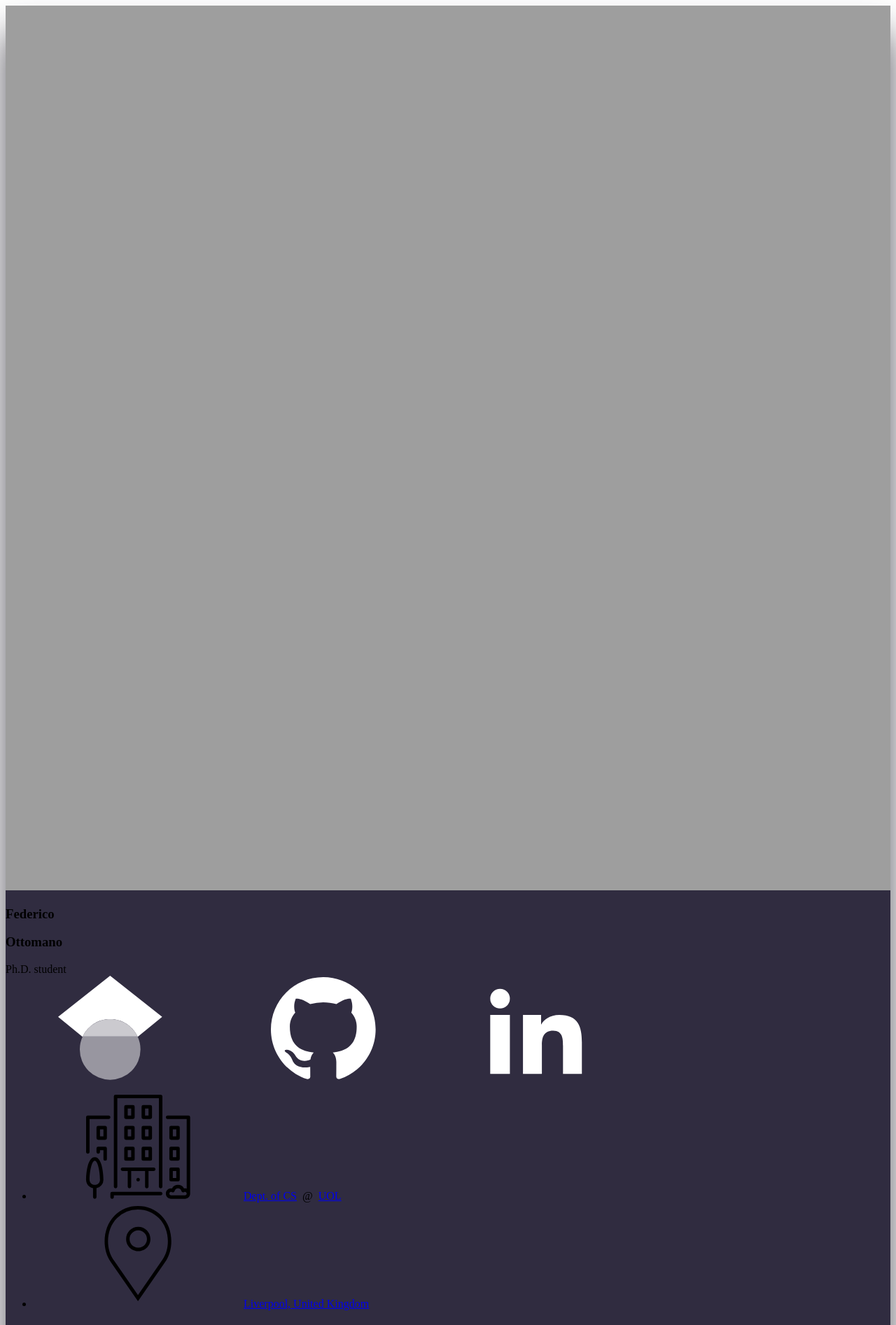
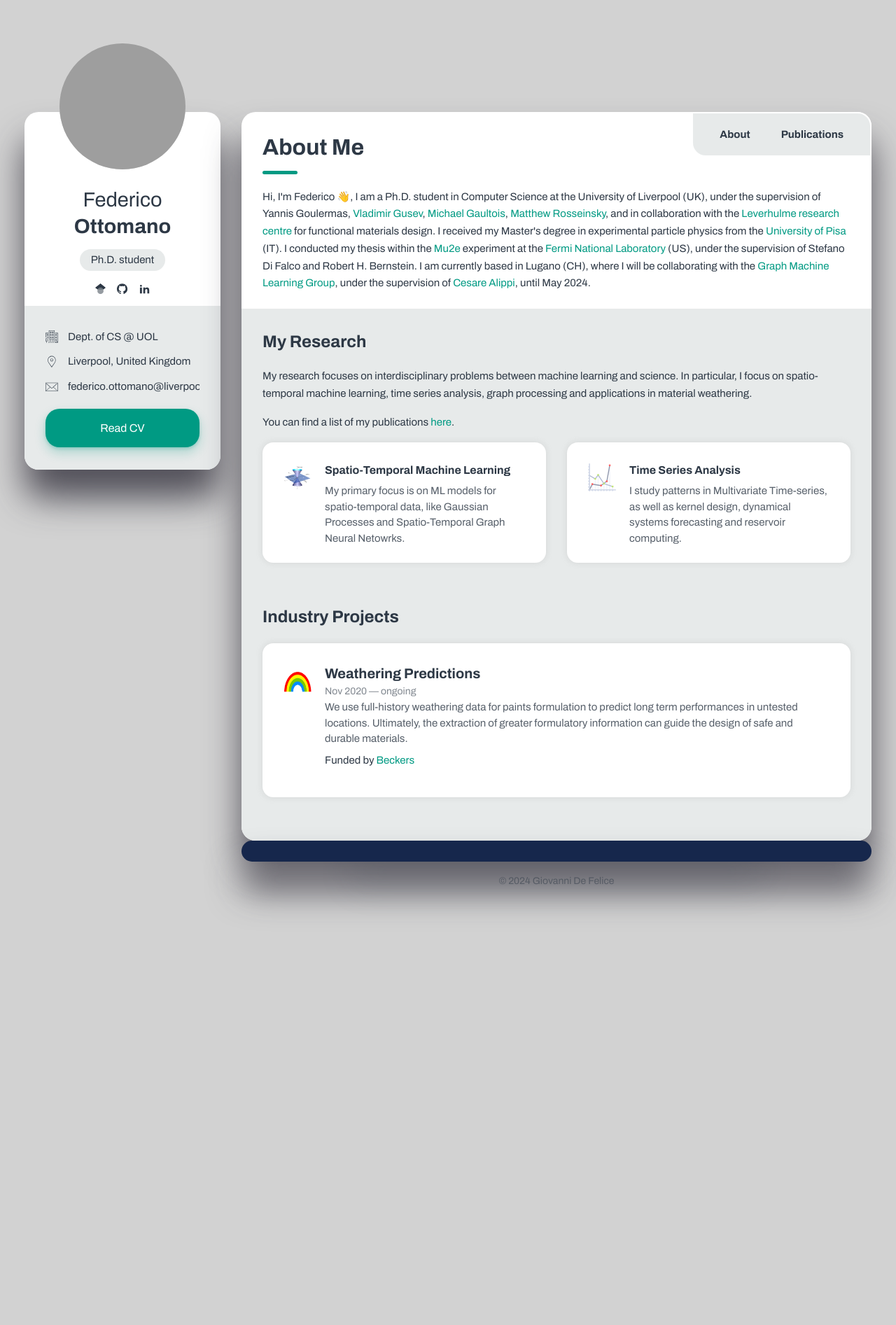
Before and after one commit to fedeotto/fedeotto.github.io, a Jekyll site: the page built from index.html, in a window 1280 px wide. Shown: the top 1893 px of the page at 70% size. Built offline with Jekyll 4.4.1, drawn with Linux system fonts in a browser that asks for light colours.

Commit message:
using old style

```diff
--- a/_includes/head.html
+++ b/_includes/head.html
@@ -70,7 +70,7 @@
         <link rel="stylesheet" href="{{ site.baseurl }}/assets/styles/vendors/font-awesome/css/all.css">
         <link id="theme-style" rel="stylesheet" href="{{ site.baseurl }}/assets/styles/cv.css">
     {% else %}
-        <link rel="stylesheet" type="text/css" href="{{ 'assets/styles/style-dark.css' | absolute_url }}" />
+        <link rel="stylesheet" type="text/css" href="{{ 'assets/styles/style.css' | absolute_url }}" />
     {% endif %}
 
 </head>
```
